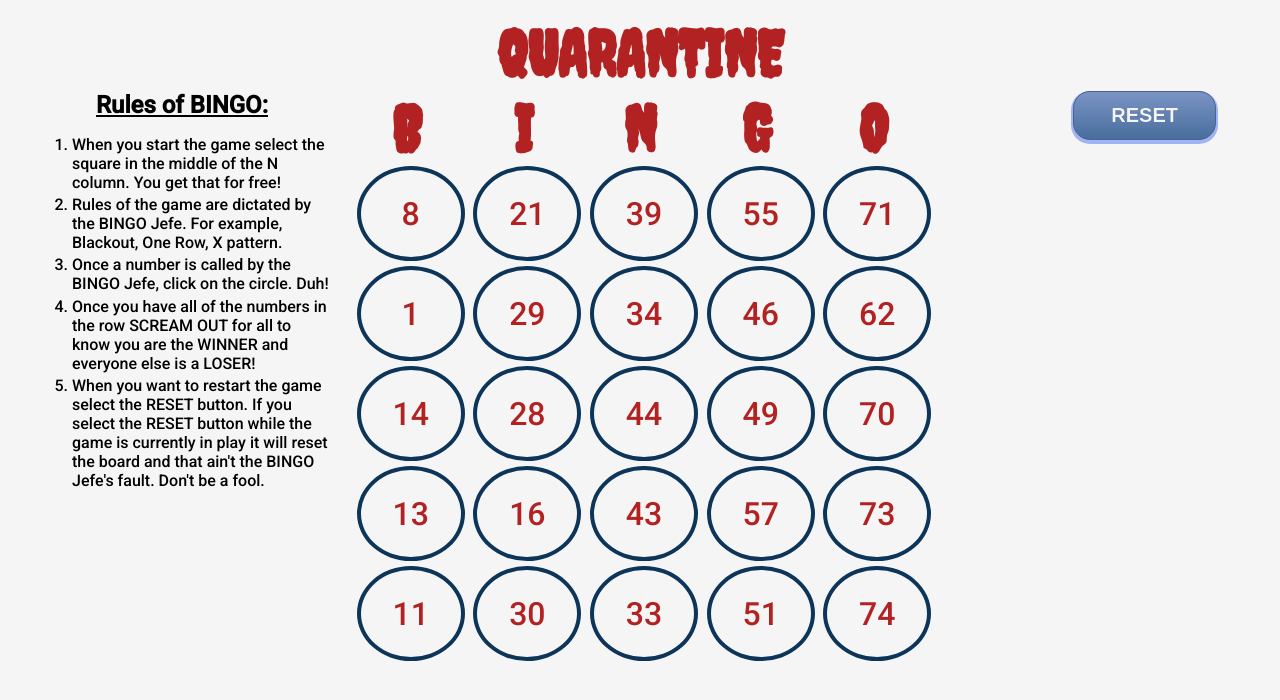
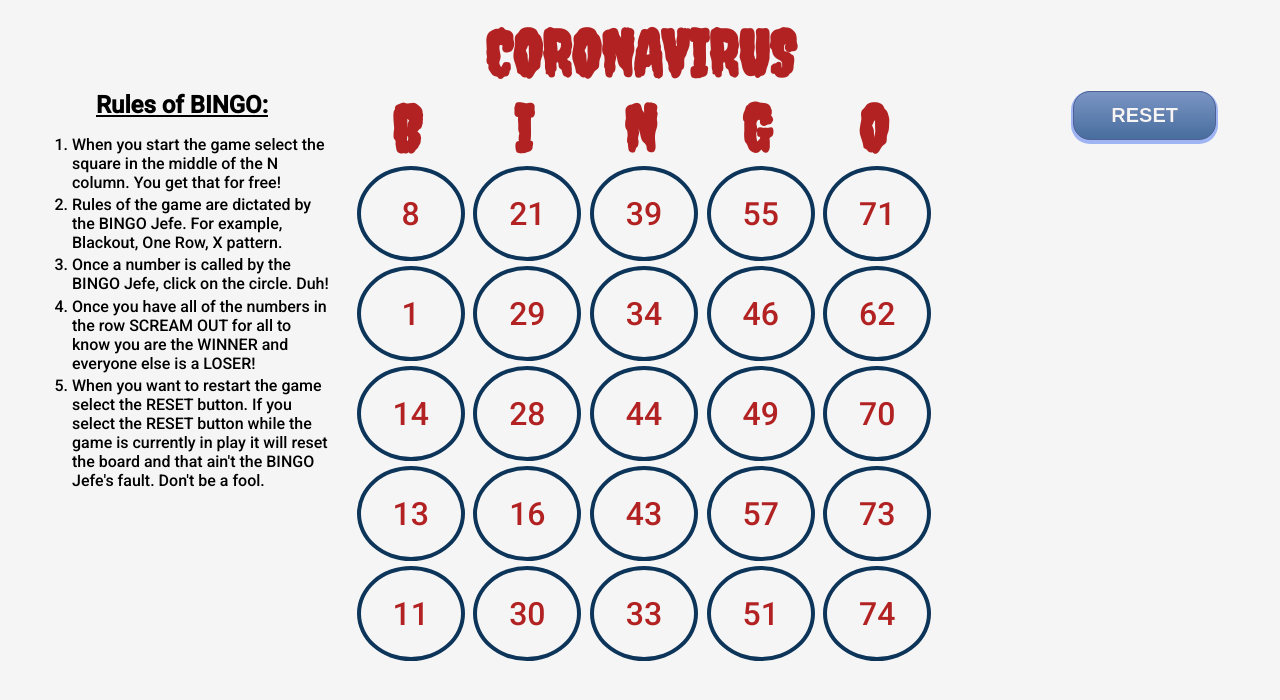
Before and after one commit to nedmorgan/quarentine_bingo, a React (Create React App) app in the folder bingo/: page / in a window 1280 px wide. Shown: the top 700 px of the page. Built offline with nearby package versions, Linux system fonts and the light colour scheme; what react-animations would draw is missing.

Commit message:
changed title

```diff
--- a/bingo/src/App.js
+++ b/bingo/src/App.js
@@ -6,7 +6,7 @@
 function App() {
   return (
     <div className='App'>
-      <h1 className='game-title'>QUARANTINE</h1>
+      <h1 className='game-title'>CORONAVIRUS</h1>
       <Rules />
       <Board />
     </div>
```
